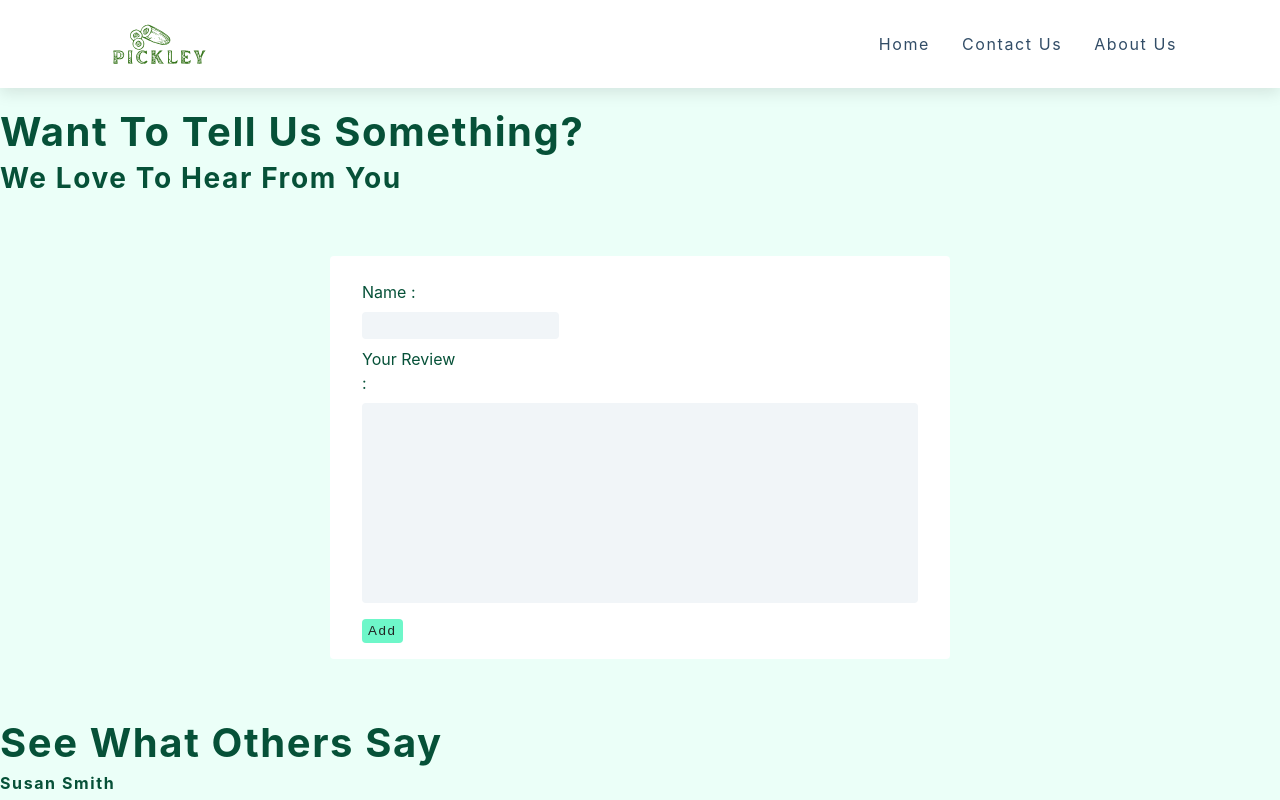
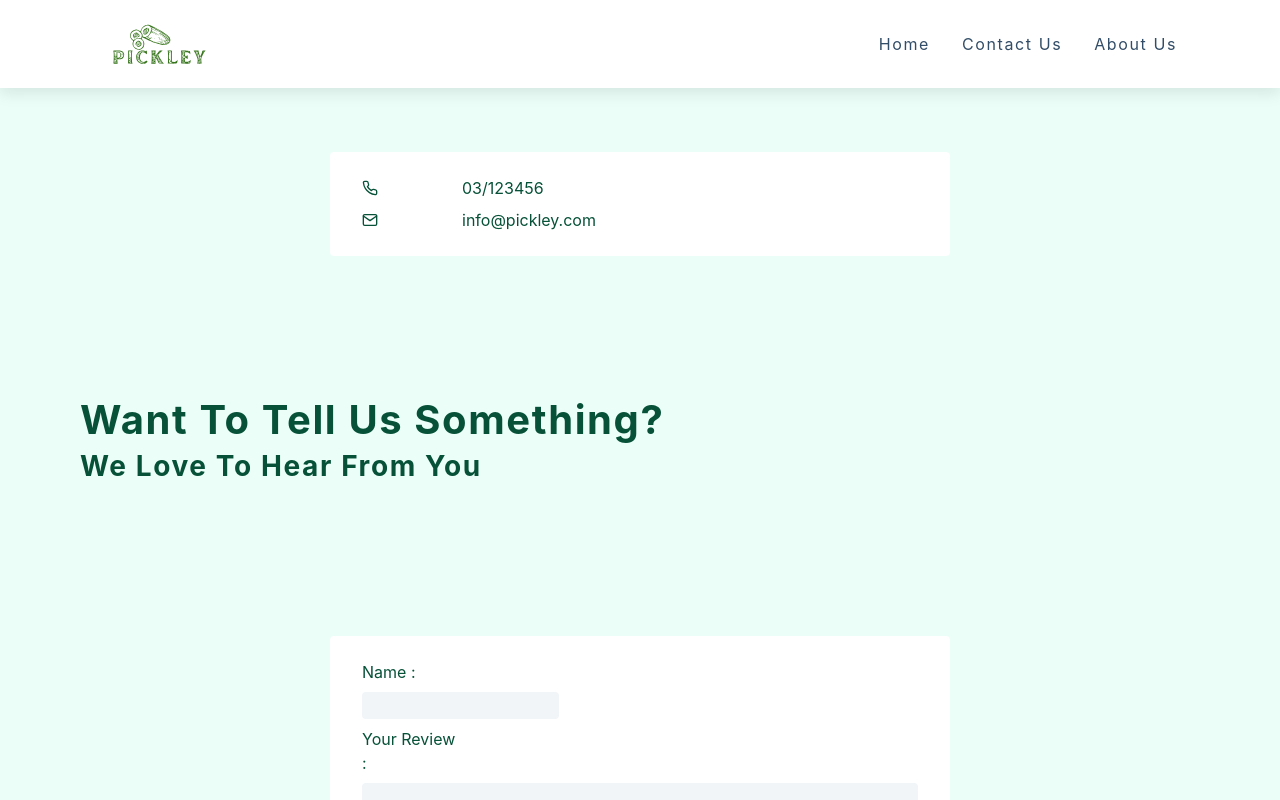
Before and after one commit to loralameh/react-pickles-website, a React (Create React App) app in the folder pickles-app/: page /contact in a window 1280 px wide. Shown: the top 800 px of the page. Built offline with nearby package versions, Linux system fonts and the light colour scheme.

Commit message:
add contact info and some styling

```diff
--- a/pickles-app/src/App.css
+++ b/pickles-app/src/App.css
@@ -488,6 +488,7 @@ form
   display: grid;
   grid-template-columns: 100px 1fr;
   align-items: center;
+  width: max-content;
 }
 .rev {
   height: 200px;
@@ -521,3 +522,8 @@ form
   border-style: solid;
   border-color: var(--clr-red-dark);
 }
+.container {
+  padding: 5rem;
+  align-items: center;
+  justify-content: center;
+}
--- a/pickles-app/src/components/ReviewForm.js
+++ b/pickles-app/src/components/ReviewForm.js
@@ -65,8 +65,10 @@ const Contact = () => {
         )}
         <button type='submit'> add</button>
       </form>
-      <h2>See what others say</h2>
-      <AllReviews state={state} />
+      <div className='container'>
+        <h2>See what others say</h2>
+        <AllReviews state={state} />
+      </div>
     </>
   )
 }
--- a/pickles-app/src/pages/Contact.js
+++ b/pickles-app/src/pages/Contact.js
@@ -1,11 +1,27 @@
 import React from 'react'
 import ReviewForm from '../components/ReviewForm'
+import { FiPhone, FiMail } from 'react-icons/fi'
 const Contact = () => {
   return (
     <>
-      <br />
-      <h2>Want to tell us something?</h2>
-      <h3>We love to hear from you</h3>
+      <form className='form'>
+        <div>
+          <label className='form-control '>
+            <FiPhone />
+            03/123456
+          </label>
+        </div>
+        <div>
+          <label className='form-control '>
+            <FiMail />
+            info@pickley.com
+          </label>
+        </div>
+      </form>
+      <div className='container'>
+        <h2>Want to tell us something?</h2>
+        <h3>We love to hear from you</h3>
+      </div>
       <ReviewForm />
     </>
   )
```
